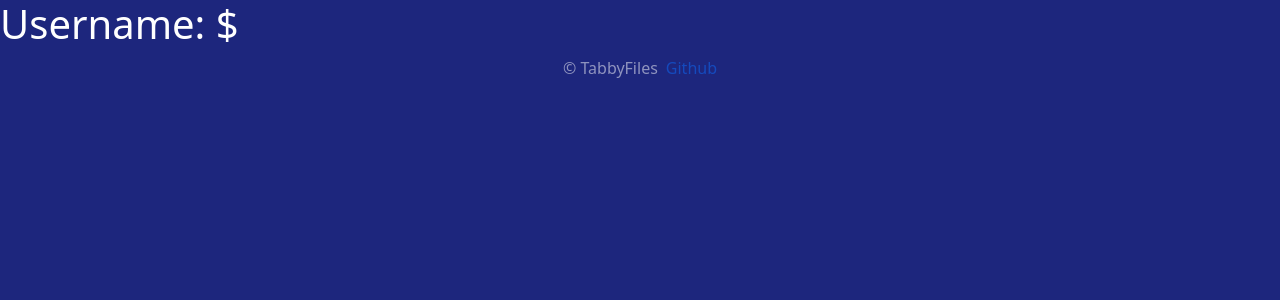
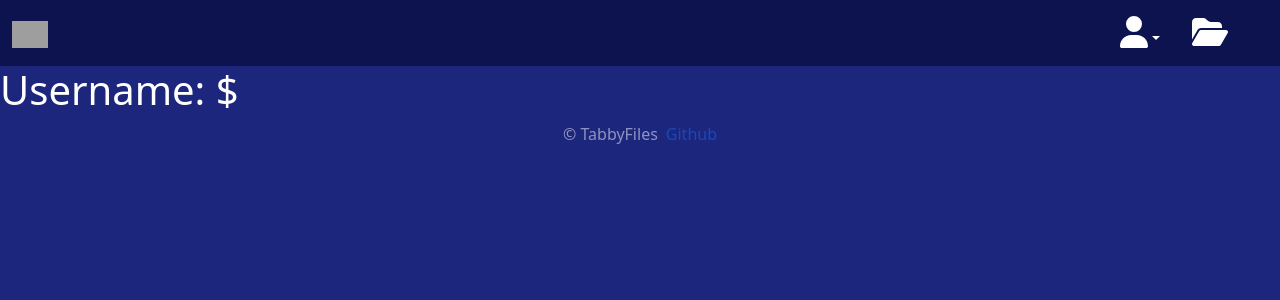
Before and after one commit to GoksiOrg/TabbyFiles, a React app in the folder frontend/: page / in a window 1280 px wide. Shown: the top 300 px of the page. Built offline with nearby package versions, Linux system fonts and the light colour scheme; grey boxes are pictures that could not be loaded; the HTML template or start-up script is replaced by a standard one.

Commit message:
Update MainRouter.tsx

```diff
--- a/frontend/src/routers/MainRouter.tsx
+++ b/frontend/src/routers/MainRouter.tsx
@@ -1,7 +1,13 @@
 import { useSelector } from 'react-redux';
 import { RootState } from '../state/store.ts';
+import NavBar from '../components/navigation/NavBar.tsx';
 
 export default function MainRouter() {
     const username = useSelector((state: RootState) => state.user.user);
-    return <h1>Username: ${username.username}</h1>;
+    return (
+        <>
+            <NavBar />
+            <h1>Username: ${username.username}</h1>
+        </>
+    );
 }
```
